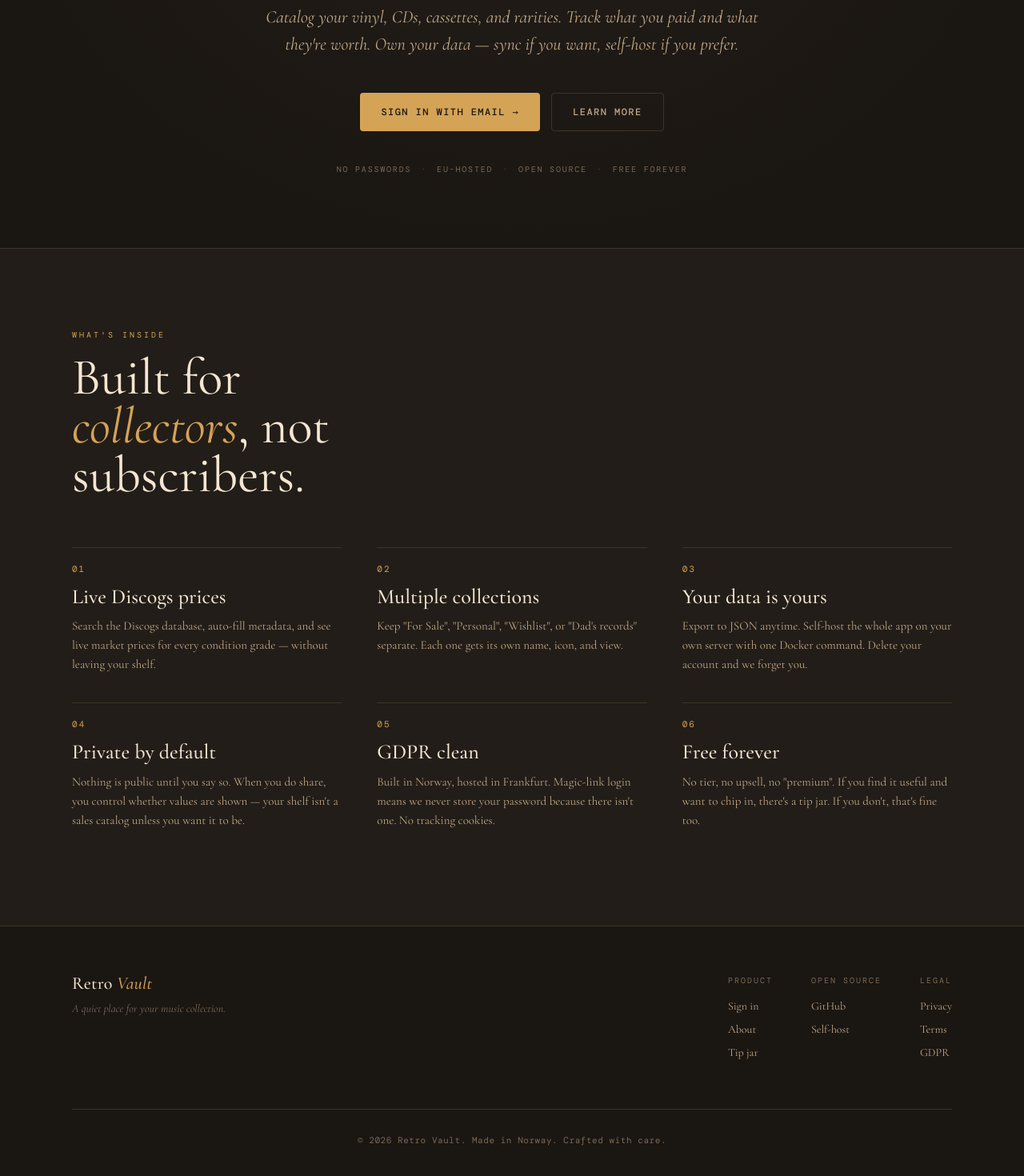
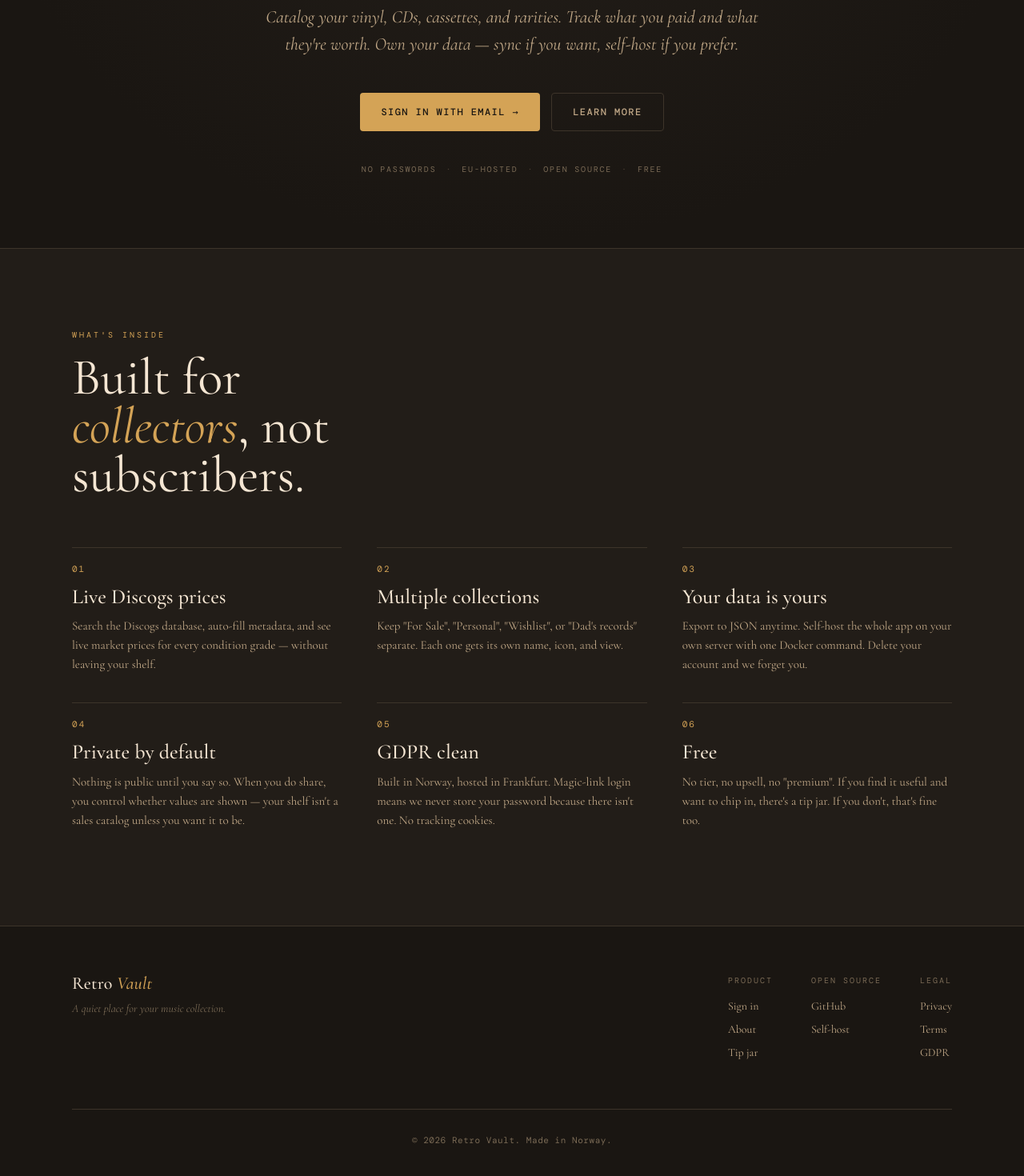
Before and after one commit to Boeddelen/Hyllah, a SvelteKit app: page / in a window 1280 px wide. Shown: the part 426-1896 px from the top of the page at 80% size. Built offline with nearby package versions, Linux system fonts and the light colour scheme; no server answers; a web font is replaced by a local one.

Commit message:
Small changes in text
Edited free forever to free.
The plan is that only self-hosted will be free forever.

```diff
--- a/src/routes/+page.svelte
+++ b/src/routes/+page.svelte
@@ -40,7 +40,7 @@
         <span class="dot">·</span>
         <span>Open source</span>
         <span class="dot">·</span>
-        <span>Free forever</span>
+        <span>Free</span>
       </div>
     </div>
   </div>
@@ -98,7 +98,7 @@
 
         <div class="feature">
           <div class="feature-num">06</div>
-          <h3>Free forever</h3>
+          <h3>Free</h3>
           <p>
             No tier, no upsell, no "premium". If you find it useful and want to chip in, there's a
             tip jar. If you don't, that's fine too.
@@ -134,7 +134,7 @@
         </div>
       </nav>
       <div class="footer-copy">
-        © 2026 Retro Vault. Made in Norway. Crafted with care.
+        © 2026 Retro Vault. Made in Norway.
       </div>
     </div>
   </footer>
```
